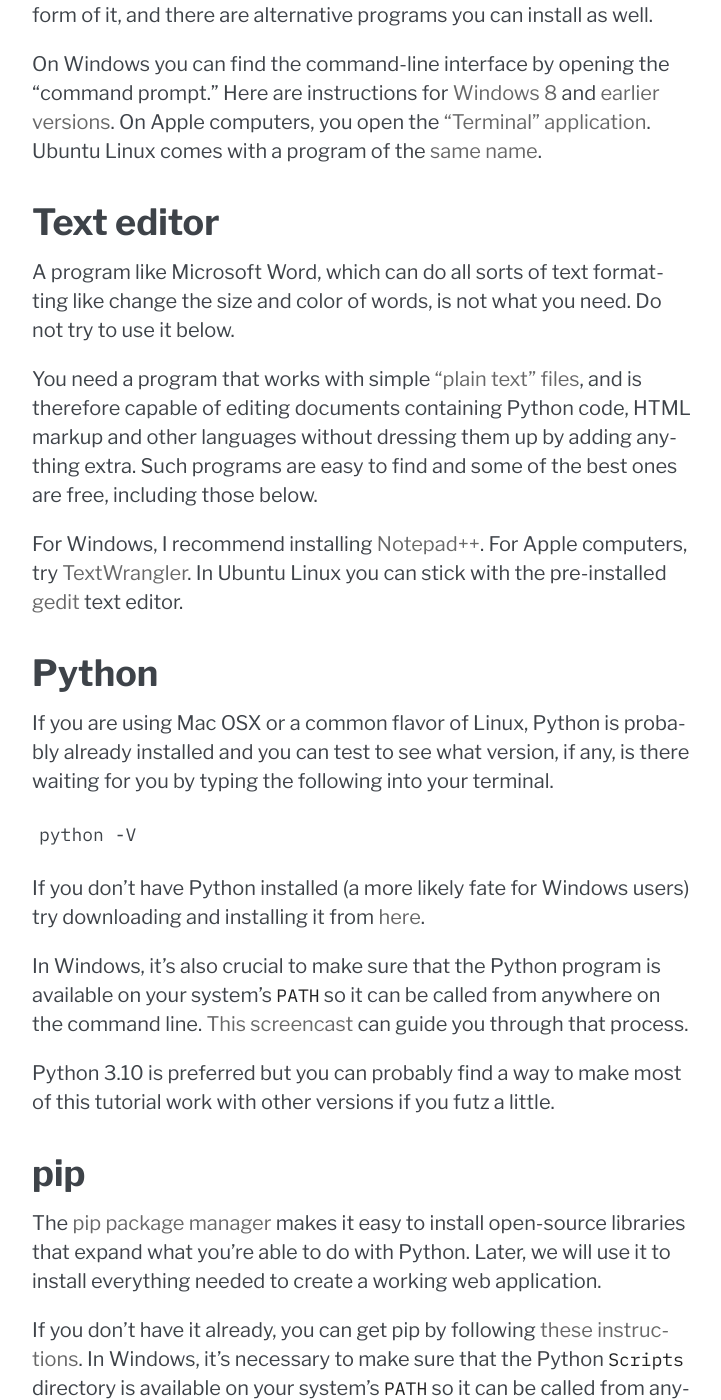
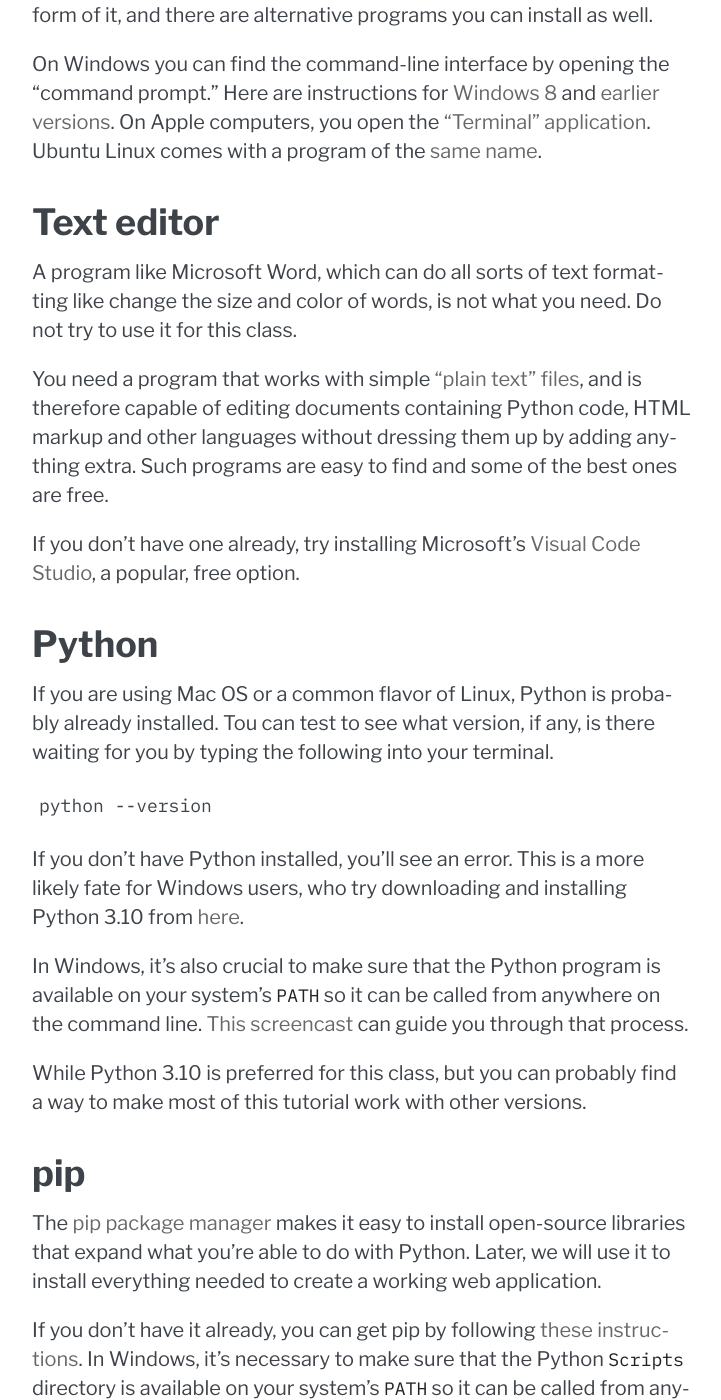
Before and after one commit to palewire/first-web-scraper, a Sphinx documentation site: the page built from docs/prerequisites.md, in a window 1280 px wide and 1400 px high, scrolled down 881 px. Shown: the whole window, without its empty margins (388-1109 px from the left). Built offline with Sphinx 7.4.7, drawn with Linux system fonts in a browser that asks for light colours.

Commit message:
Update prerequisites.md

````diff
--- a/docs/prerequisites.md
+++ b/docs/prerequisites.md
@@ -44,33 +44,28 @@ name](http://askubuntu.com/questions/38162/what-is-a-terminal-and-how-do-i-open-
 
 A program like Microsoft Word, which can do all sorts of text formatting
 like change the size and color of words, is not what you need. Do not
-try to use it below.
+try to use it for this class.
 
 You need a program that works with simple ["plain text"
 files](https://en.wikipedia.org/wiki/Text_file), and is therefore
 capable of editing documents containing Python code, HTML markup and
 other languages without dressing them up by adding anything extra. Such
-programs are easy to find and some of the best ones are free, including
-those below.
+programs are easy to find and some of the best ones are free.
 
-For Windows, I recommend installing
-[Notepad++](http://notepad-plus-plus.org/). For Apple computers, try
-[TextWrangler](http://www.barebones.com/products/textwrangler/download.html).
-In Ubuntu Linux you can stick with the pre-installed
-[gedit](https://help.ubuntu.com/community/gedit) text editor.
+If you don't have one already, try installing Microsoft's [Visual Code Studio](https://code.visualstudio.com/), a popular, free option.
 
 ### Python
 
-If you are using Mac OSX or a common flavor of Linux, Python is probably
-already installed and you can test to see what version, if any, is there
+If you are using Mac OS or a common flavor of Linux, Python is probably
+already installed. Tou can test to see what version, if any, is there
 waiting for you by typing the following into your terminal.
 
 ```bash
-python -V
+python --version
 ```
 
-If you don't have Python installed (a more likely fate for Windows
-users) try downloading and installing it from
+If you don't have Python installed, you'll see an error. This is a more likely fate for Windows
+users, who try downloading and installing Python 3.10 from
 [here](https://www.python.org/downloads/release/python-3108/).
 
 In Windows, it's also crucial to make sure that the Python program is
@@ -79,8 +74,8 @@ the command line. [This
 screencast](http://showmedo.com/videotutorials/video?name=960000&fromSeriesID=96)
 can guide you through that process.
 
-Python 3.10 is preferred but you can probably find a way to make most of
-this tutorial work with other versions if you futz a little.
+While Python 3.10 is preferred for this class, but you can probably find a way to make most of
+this tutorial work with other versions.
 
 (command-line-pip)=
 
````
